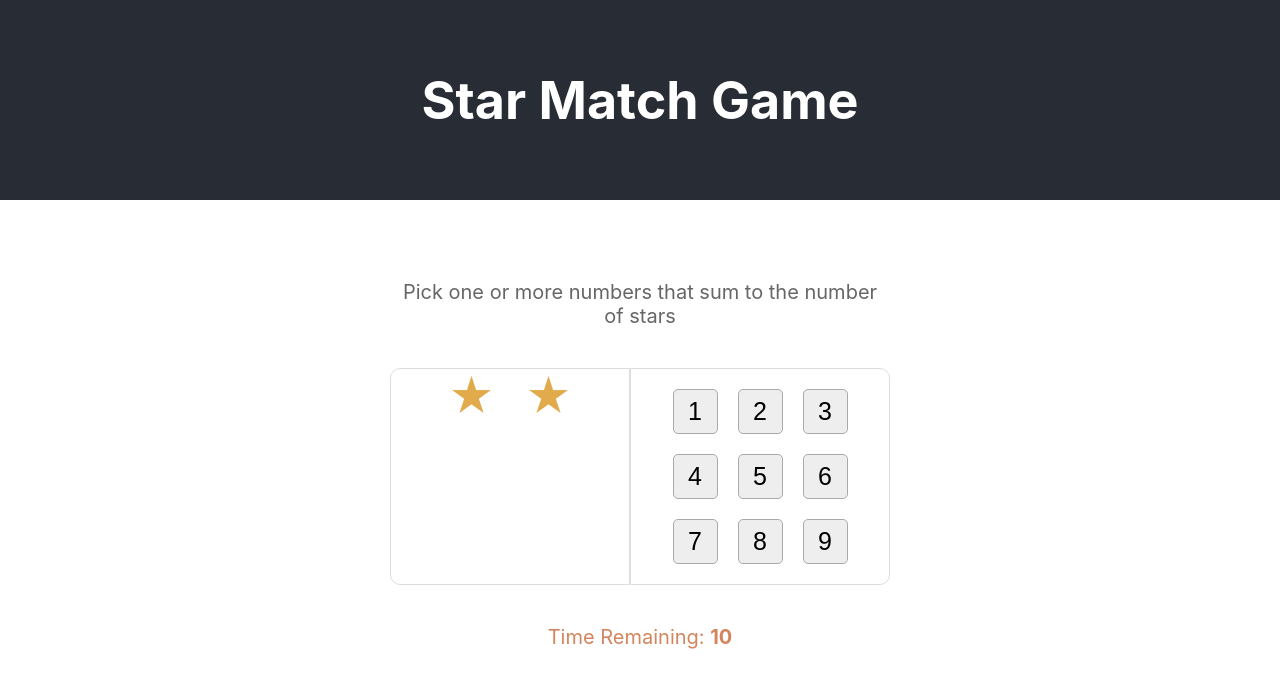
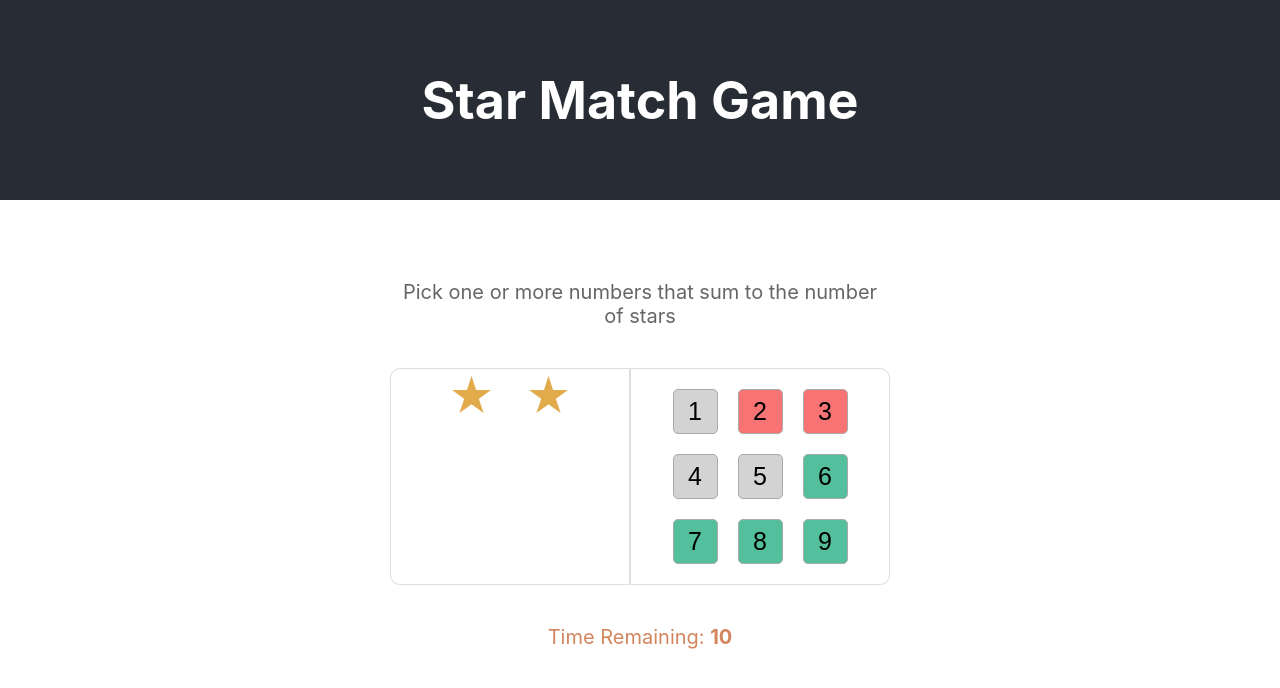
Before and after one commit to rvmagrini/star-match-game, a React (Create React App) app: page / in a window 1280 px wide. Shown: the top 688 px of the page. Built offline with nearby package versions, Linux system fonts and the light colour scheme.

Commit message:
[4.1] Implement UI logic for Number Buttons

```diff
--- a/src/components/NumberButton.tsx
+++ b/src/components/NumberButton.tsx
@@ -1,15 +1,24 @@
 type NumberButtonProps = {
     key: number;
-    number: number
+    number: number;
+    status: string;
 }
 
 export const NumberButton = (props: NumberButtonProps) => {
 
+    const colors: {[index: string]:any} = {
+        available: 'lightgray',
+        used: '#53BF9D',
+        wrong: '#F87474',
+        candidate: '#3B9AE1'
+    };
+
     return (
         <button
             className="number"
-            onClick={() => console.log('Number ' + props.number)}>
-                {props.number}
+            style={{ backgroundColor: colors[props.status] }}
+            onClick={() => console.log('Number ' + props.number + ' - ' + props.status)}>
+            {props.number}
         </button>
     );
 }
--- a/src/components/StarMatchGame.tsx
+++ b/src/components/StarMatchGame.tsx
@@ -7,6 +7,23 @@ export const StarMatchGame = () => {
 
   // State Elements: Data elements that are going to be used in the UI and get their values changed dynamically
   const [stars, setStars] = useState(mathUtils.random(1, 9));
+
+  // Mocked state values to test UI
+  const [availableNums, setAvailableNums] = useState([1, 2, 3, 4, 5]);
+  const [candidateNums, setCandidateNums] = useState([2, 3]);
+
+  const candidatesAreWrong = mathUtils.sum(candidateNums) > stars;
+
+  const numberStatus = (number: number) => {
+    if (!availableNums.includes(number)) {
+      return 'used';
+    }
+    if (candidateNums.includes(number)) {
+      return candidatesAreWrong ? 'wrong' : 'candidate';
+    }
+    return 'available';
+  }
+
 
   return (
     <div className="star-match-game">
@@ -21,7 +38,11 @@ export const StarMatchGame = () => {
 
         <div className="right">
           {mathUtils.range(1, 9).map(number =>
-            <NumberButton key={number} number={number} />
+            <NumberButton
+              key={number}
+              number={number}
+              status={numberStatus(number)}
+            />
           )}
         </div>
       </div>
```
Also changed, not shown: 1 other file (tests, documents, lock files or other folders).
